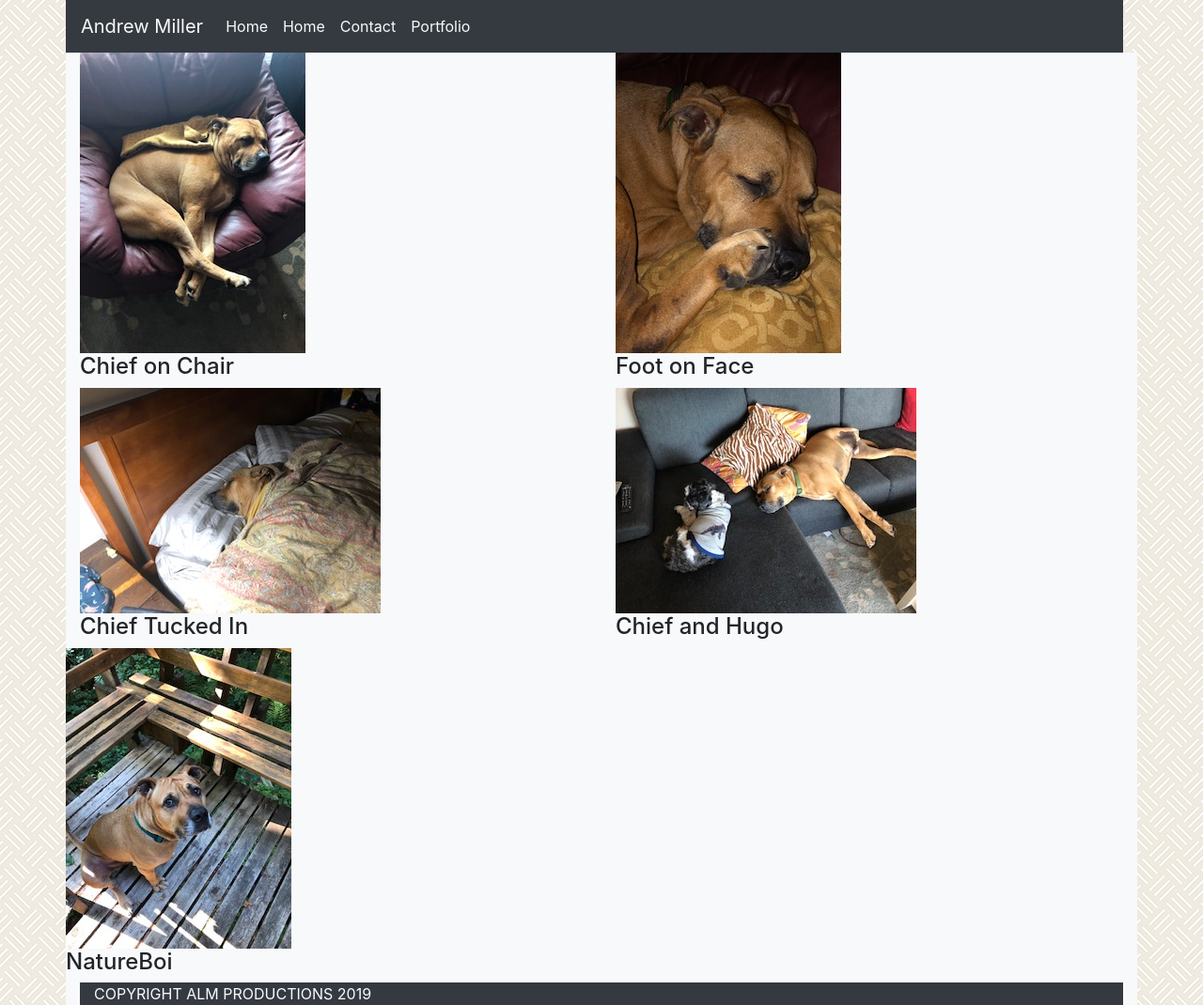
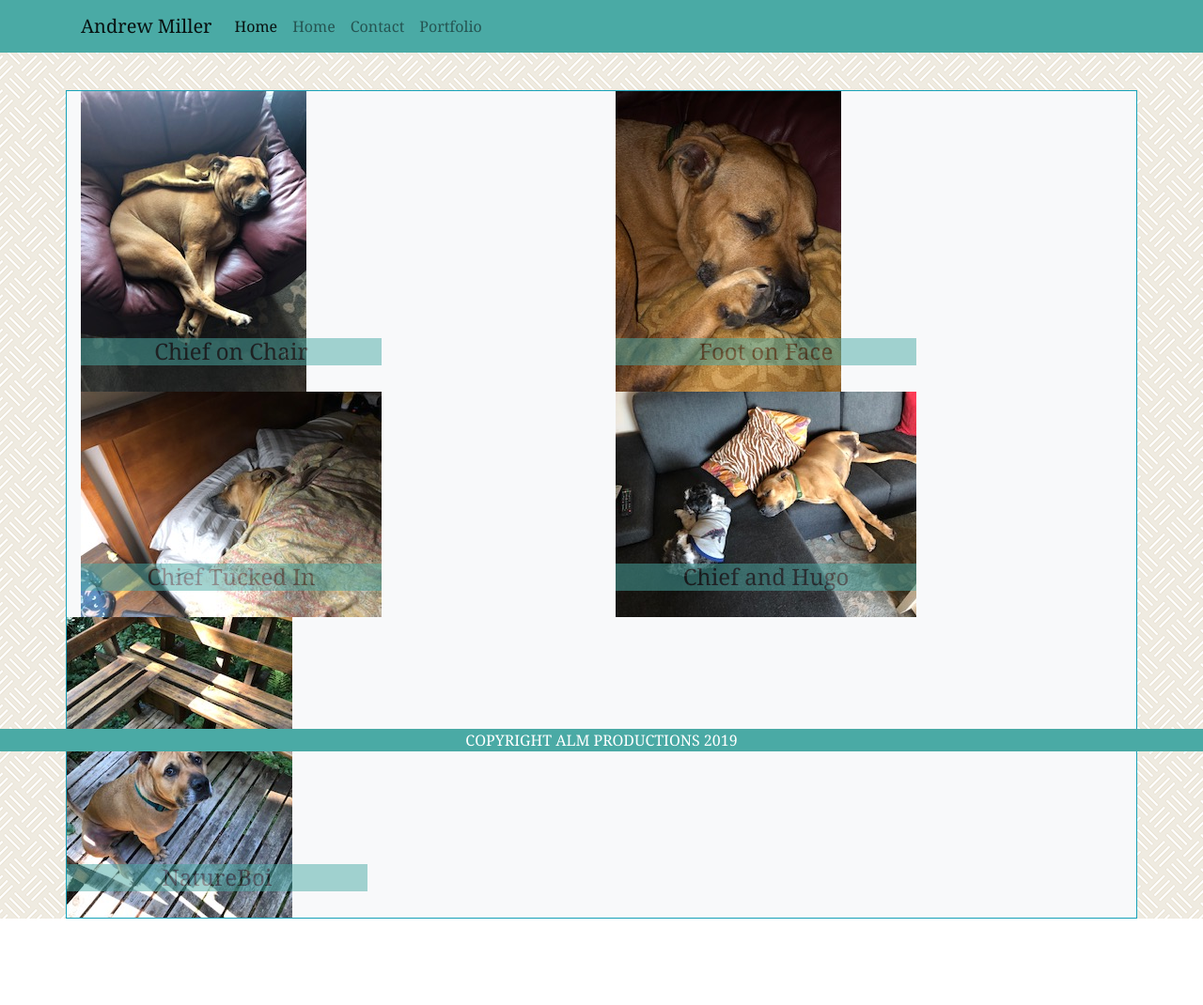
Before and after one commit to jazznerd206/Bootstrap-Portfolio, a plain HTML site: page portfolio.html in a window 1280 px wide. Shown: the whole page at 94% size. After the commit the page ends 978 px from the top, so only its background shows below. Drawn offline with nearby package versions, Linux system fonts and the light colour scheme.

Commit message:
first css run, still some work to be done

```diff
--- a/assets/styles.css
+++ b/assets/styles.css
@@ -0,0 +1,41 @@
+body {
+    margin: 0;
+    padding: 0;
+    font-family: Georgia, 'Times New Roman', Times, serif;
+    height: 100%;
+    width: 100%;
+}
+
+header, #headerwidth {
+    color: white;
+    background-color: #4aaaa5;
+    position: static;
+}
+
+footer {
+    color: white;
+    background-color: #4aaaa5;
+    position: fixed;
+    bottom: 0;
+    left: 0;
+    right: 0;
+    text-align: center;
+}
+
+.mycontainer {
+    position: relative;
+    top: 5vh;
+}
+
+.image {
+    position: relative;
+}
+
+h4 {
+    position: absolute; /*sets position for project titles, uses jpg for nearest positioned ancestor*/
+    bottom: 20px; /*spacer on bottom of jpg*/
+    width: 320px; /*sets width of title to match jpg*/
+    background-color: #4aaaa5; /*sets background color for title*/
+    text-align: center; /*aligns title text to center*/
+    opacity: .5; /*creates opacity of title so entire picture can be viewed. I love my dog.*/
+}
--- a/portfolio.html
+++ b/portfolio.html
@@ -15,19 +15,20 @@
 <body background="assets/images/floortile.png">
 
     <!--NAVBAR FROM BS-->
+<div id="headerwidth">
     <div class="container">
-            <header class="bg-dark">
+            <header>
                 <div class="row">
-                        <nav class="navbar navbar-expand-lg navbar-light bg-dark">
-                            <a class="navbar-brand text-light" href="#">Andrew Miller</a>
+                        <nav class="navbar navbar-expand-lg navbar-light">
+                            <a class="navbar-brand" href="#">Andrew Miller</a>
                             <button class="navbar-toggler" type="button" data-toggle="collapse" data-target="#navbarNavAltMarkup" aria-controls="navbarNavAltMarkup" aria-expanded="false" aria-label="Toggle navigation"><span class="navbar-toggler-icon"></span>
                             </button>
                         <div class="collapse navbar-collapse" id="navbarNavAltMarkup">
                             <div class="navbar-nav">
-                            <a class="nav-item nav-link active bg-dark text-light" href="#">Home <span class="sr-only">(current)</span></a>
-                            <a class="nav-item nav-link text-light" href="index.html">Home</a>
-                            <a class="nav-item nav-link text-light" href="contact.html">Contact</a>
-                            <a class="nav-item nav-link text-light" href="portfolio.html">Portfolio</a>
+                            <a class="nav-item nav-link active" href="#">Home <span class="sr-only">(current)</span></a>
+                            <a class="nav-item nav-link" href="index.html">Home</a>
+                            <a class="nav-item nav-link" href="contact.html">Contact</a>
+                            <a class="nav-item nav-link" href="portfolio.html">Portfolio</a>
                             </div>
                         </div>
                         </nav>
@@ -35,38 +36,39 @@
                 </div>
             </header>
         </div>
+    </div>
 
         <!--MAINLEVEL CONTENT-->
-<div class="container bg-light">
+<div class="container mycontainer bg-light border border-info">
     <div class="row justify-content-between justify-content-xs-center">
         <div class="col-md-6 col-xs-12">
-            <img src="assets/images/Chief1.jpg">
-            <h4>Chief on Chair</h4>
+            <img class="image" src="assets/images/Chief1.jpg">
+            <h4 class ="imagetitle">Chief on Chair</h4>
         </div>
         <div class="col-md-6 col-xs-12">
-            <img src="assets/images/Chief2.jpg">
-            <h4>Foot on Face</h4>
+            <img class="image" src="assets/images/Chief2.jpg">
+            <h4 class="imagetitle">Foot on Face</h4>
         </div>
     </div>
     <div class="row">
         <div class="col-md-6 col-xs-12">
-            <img src="assets/images/Chief3.jpg">
-            <h4>Chief Tucked In</h4>
+            <img class="image" src="assets/images/Chief3.jpg">
+            <h4 class="imagetitle">Chief Tucked In</h4>
         </div>
         <div class="col-md-6 col-xs-12">
-            <img src="assets/images/Chief4.jpg">
-            <h4>Chief and Hugo</h4>
+            <img class="image" src="assets/images/Chief4.jpg">
+            <h4 class="imagetitle">Chief and Hugo</h4>
     </div>
     <div class="row">
         <div class="col-md-6 col-xs-12">
-            <img src="assets/images/Chief5.jpg">
-            <h4>NatureBoi</h4>
+            <img class="image" src="assets/images/Chief5.jpg">
+            <h4 class="imagetitle">NatureBoi</h4>
         </div>
     </div>
 </div>
 
     <!--FOOTER-->
-<footer class="footer bg-dark text-light ">
+<footer class="footer">
     <div class="container">
         COPYRIGHT ALM PRODUCTIONS 2019
     </div>
```
Also changed, not shown: contact.html (+12 -10 lines), index.html (+13 -11 lines).
